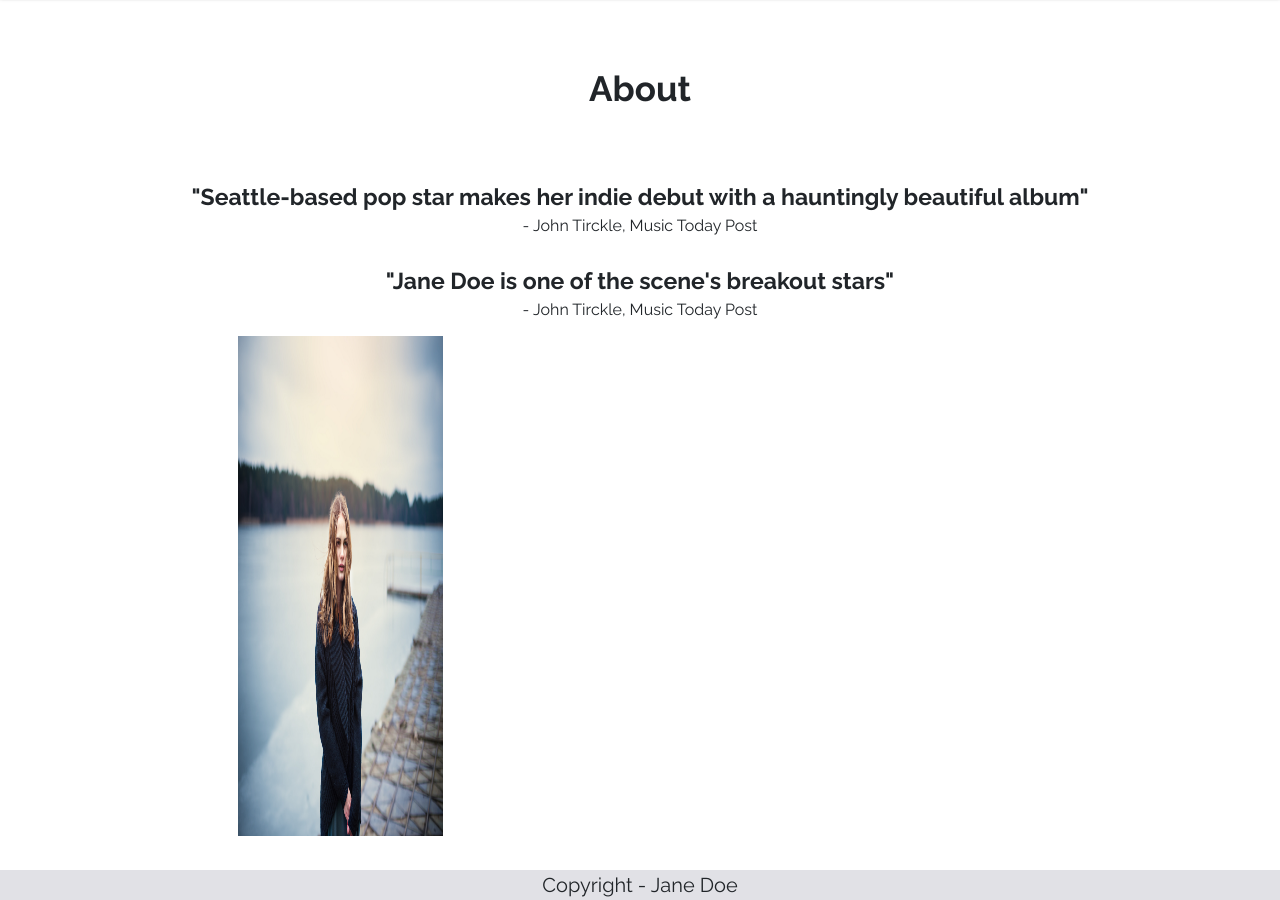
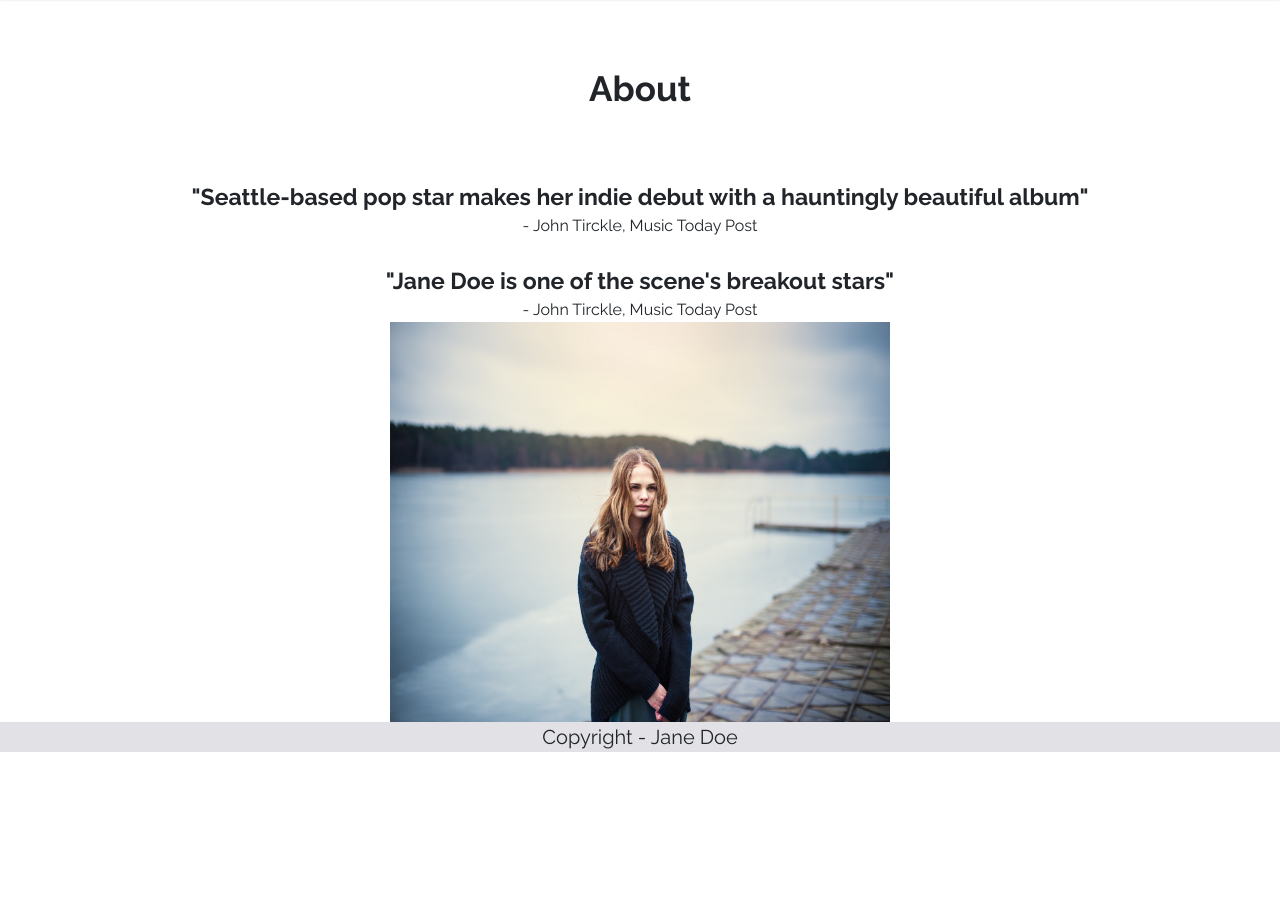
Before and after one commit to willcrdo/janedoe, a plain HTML site: page about.html in a window 1280 px wide. Shown: the part 116-1016 px from the top of the page. After the commit the page ends 868 px from the top, so only its background shows below. Drawn offline with nearby package versions, Linux system fonts and the light colour scheme.

Commit message:
Ajustado tela About

```diff
--- a/css/style.css
+++ b/css/style.css
@@ -106,11 +106,6 @@ section{
     height: 50%;
 }
 
-.sobre2 img {
-    width: 30%;
-    height: 500px;
-}
-
 .hits ol li {
     list-style: decimal;
 
@@ -141,6 +136,23 @@ a {
 .about {
     display: flex;
     flex-wrap: wrap;
+    align-items: center;
+    flex-direction: column;
+}
+
+.sobre2 img {
+    display: flex;
+    width: 500px;
+    height: 400px;
+}
+
+.jane-sobre {
+
+    width: 500px;
+    height: 400px;
+/*    width: 30%;
+    margin: 2% 85% 5% 85%;*/
+
 }
 
 .sobre {
@@ -157,10 +169,6 @@ a {
     height: 100%;
     align-items: flex-start;
     flex-direction: column;
-}
-.jane-sobre {
-    width: 30%;
-    margin: 2% 35% 5% 35%;
 }
 
 .titulo {
```
